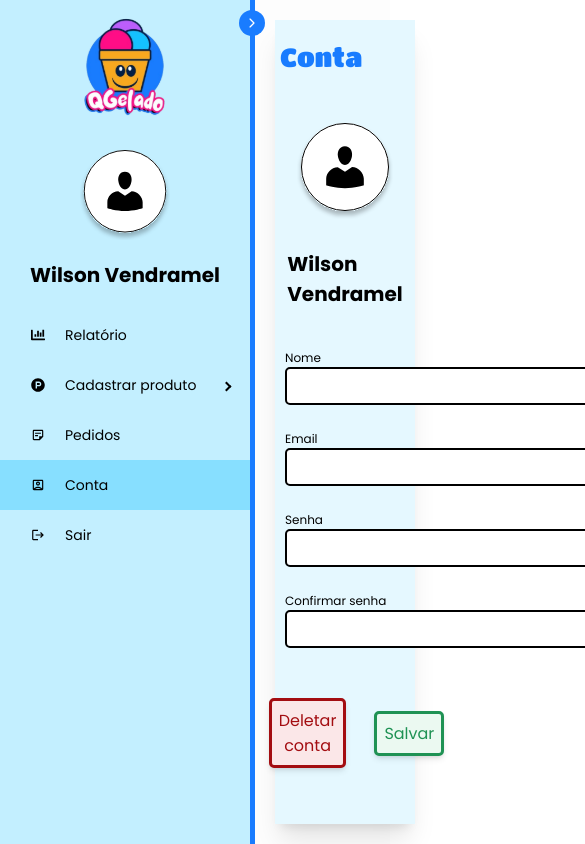
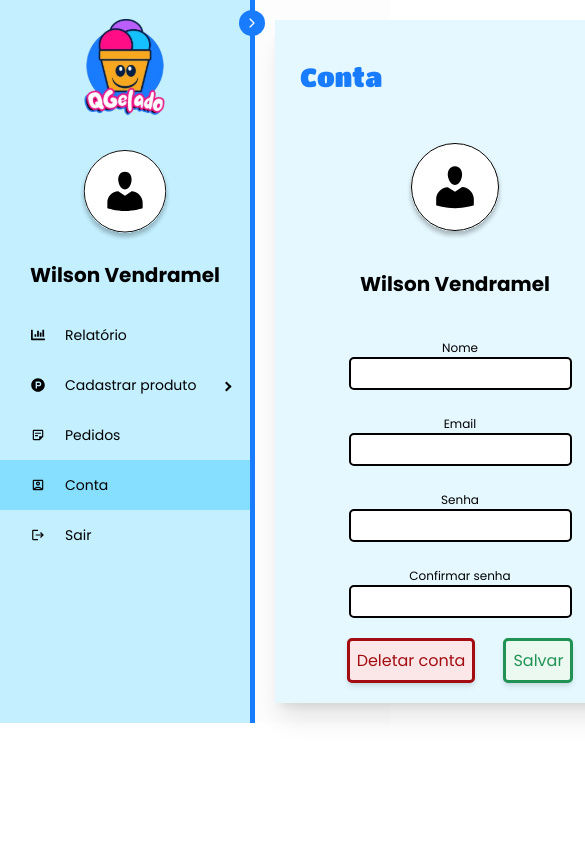
Before and after one commit to QGelado/QGelado-Frontend, a React (Vite) app: page /conta in a window 390 px wide. Shown: the top 844 px of the page, 585 px wide, since content can reach past the window. Built offline with nearby package versions, Linux system fonts and the light colour scheme.

Commit message:
:iphone: add responsive style

```diff
--- a/src/components/MenuLateral/style.css
+++ b/src/components/MenuLateral/style.css
@@ -1,7 +1,3 @@
-.menulateral__container {
-  height: 100%;
-}
-
 .logo__menulateral {
   width: 100%;
   height: 140px;
--- a/src/pages/Conta/style.css
+++ b/src/pages/Conta/style.css
@@ -5,18 +5,20 @@
     margin: 0;
     padding: 0;
     box-sizing: border-box;
-    height: 100vh;
+    height: 100%;
     font-family: "Poppins", sans-serif;
     font-weight: 400;
     font-style: normal;
     font-size: 14px;
     background-color: #FDFDFD;
     display: flex;
+    position: relative;
 }
 
 .container__conta{
     width: calc(100% - 250px);
-    height: calc(100% - 80px);
+    height: calc(100vh - 80px);
+    padding: 20px;
     background-color: #E5F8FF;
     margin: 40px;
     box-shadow: 0 20px 25px -5px rgb(0 0 0 / 0.1), 0 8px 10px -6px rgb(0 0 0 / 0.1);
@@ -139,7 +141,8 @@
 
 .popup__window{
     width: 40%;
-    height: 50%;
+    height: max-content;
+    padding: 20px;
     background-color: #FFC2E1;
     border-radius: 20px;
     border: 3px solid #FF90C8;
@@ -199,7 +202,7 @@
 }
 @media screen and (max-width:1050px) {
     .container__conta{
-        height: calc(100% - 40px);
+        height: max-content;
         margin: 20px;
     }
     .informacoes__container__inputs{
@@ -212,8 +215,36 @@
     }
 }
 @media screen and (max-width:690px) {
+    .container__conta{
+        width: 100%;
+    }
     .conta__nomeAdmin{
         flex-direction: column;
         margin-left: 0px;
     }
+    .inputs__header input {
+        width: 215px;
+        height: 25px;
+    }
+    .informacoes__container__botoes{
+        margin-top: 20px;
+    }
+    .inputs__header{
+        align-items: center;
+    }
+    .botoes__botaoDeletar{
+        margin-left: 0px;
+    }
+    .botoes__botaoSalvar{
+        margin-right: 0px;
+    }
+    .popup__window{
+        width: 60%;
+    }
+    .title__text{
+        margin: 0px;
+    }
+    .window__container__textContent > p{
+        font-size: 14px;
+    }
 }
```
Also changed, not shown: src/pages/Conta/Conta.jsx (+10 -0 lines).
